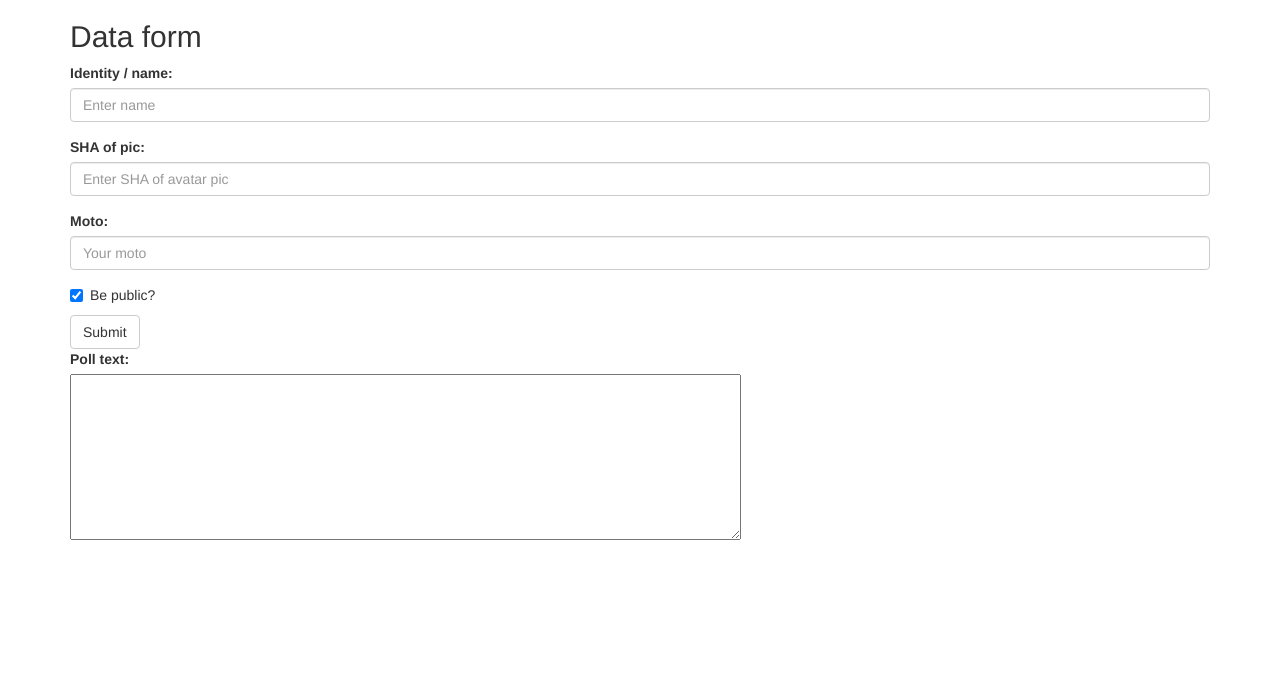
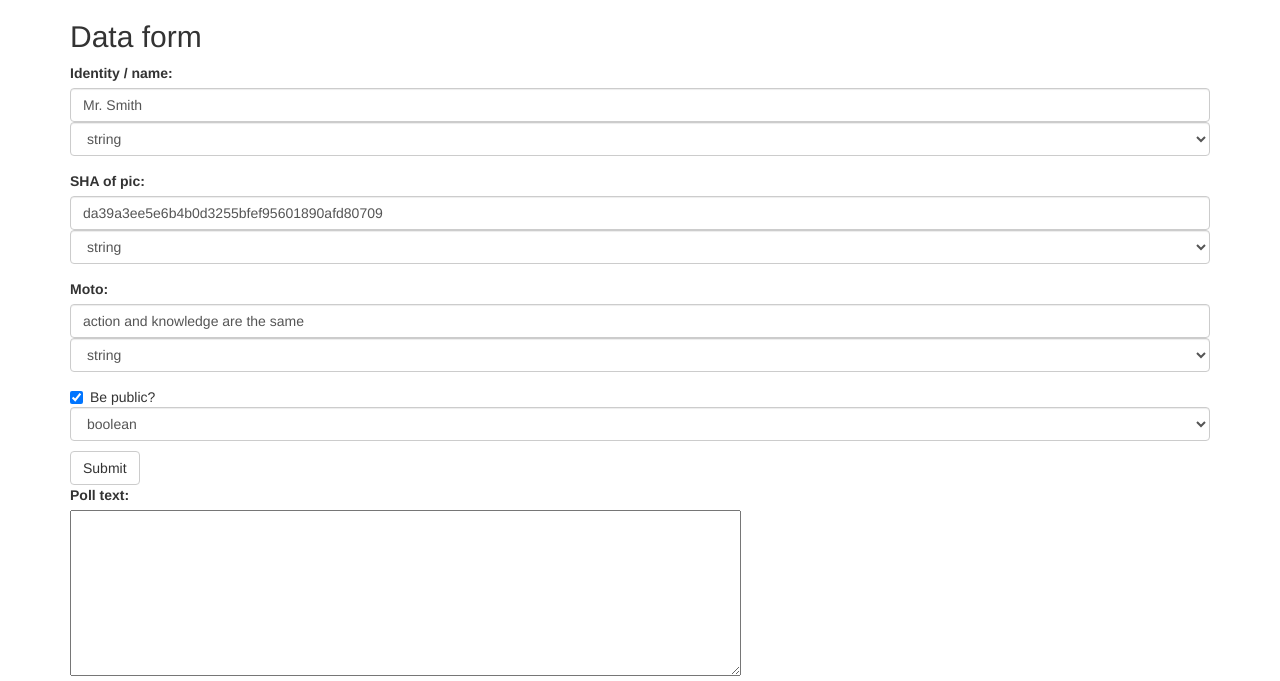
Before and after one commit to j0k/data2waves, a Flask app: page / in a window 1280 px wide. Shown: the top 681 px of the page. Run offline with Flask 2, Linux system fonts and the light colour scheme; data that the repository does not hold is empty; some libraries are stand-ins or nearby versions.

Commit message:
push 2 wave testnet blockchain

```diff
--- /dev/null
+++ b/onWaves/onWaves.py
@@ -0,0 +1,29 @@
+import pywaves as pw
+
+node  = "https://testnode1.wavesnodes.com"
+chain = "testnet"
+
+pw.setNode(node = node, chain = chain)
+
+
+class onWaves:
+    def __init__(self, privateKey):
+        self.addr = pw.Address(privateKey = privateKey)
+
+    def dataTransaction(self, data):
+        """
+        make dataTransaction using @data
+        """
+        return self.addr.dataTransaction(data)
+
+    @staticmethod
+    def fieldHTML2dataTrx(form, key, t):
+        """
+        return element {'type':@t, 'key':@key, 'value':@form[@key]}
+
+        example:  f(request.form, 'identity', 'string')
+        """
+
+        # check if type boolean
+        value = form[key] == "on" if (t=='boolean') else form[key]
+        return {'type':t, 'key':key, 'value': value}
--- a/server.py
+++ b/server.py
@@ -11,12 +11,12 @@ import time
 import json
 from datetime import datetime
 
+from onWaves.onWaves import onWaves
 
 app = Flask(__name__)
 api = restful.Api(app)
 
-
-polltext = ["defult_string"]
+waves = onWaves(privateKey='DvmMB3VawihsTHWFPv3eJD8ENCd2ywYzwmpJksPXkcYb')
 
 @app.after_request
 def add_header(r):
@@ -36,13 +36,23 @@ def index():
 @app.route('/postdata', methods=['POST'])
 def postdata():
     print(request.data)
+    print(request.form)
+
+    data = [] # pre
+
+    form = request.form
+    # dump
+    data.append(waves.fieldHTML2dataTrx(form, 'identity', 'string'))
+    data.append(waves.fieldHTML2dataTrx(form, 'avaSHA', 'string'))
+    data.append(waves.fieldHTML2dataTrx(form, 'moto', 'string'))
+    data.append(waves.fieldHTML2dataTrx(form, 'is_public', 'boolean'))
+
+    print(data)
     # import ipdb; ipdb.set_trace()
-    # requested_data = request.get_json()
-    # data = ""
-    pairs = map(lambda i:"-".join(i), request.form.items())
-    data = " ".join(pairs)
-    print(request.form)
-    resp = jsonify({"data": data, "success": True})
+    trx = waves.dataTransaction(data)
+    print(trx)
+    txt = json.dumps({'source':data, 'trx':trx})
+    resp = jsonify({"data": txt, "success": True})
     return resp
 
 
--- a/templates/index.html
+++ b/templates/index.html
@@ -23,21 +23,45 @@
     <form id="formDescription" enctype='application/json' action="javascript:postdata()" method="post">
       <div class="form-group">
         <label for="identity">Identity / name:</label>
-        <input type="text" class="form-control" id="identity" placeholder="Enter name" name="identity">
+        <input type="text" class="form-control" id="identity" placeholder="Enter name" name="identity" value="Mr. Smith">
+        <select class="form-control">
+          <option selected="selected">string</option>
+          <option>integer</option>
+          <option>boolean</option>
+          <option>binary</option>
+        </select>
       </div>
 
       <div class="form-group">
-        <label for="shaava">SHA of pic:</label>
-        <input type="text" class="form-control" id="shaava" placeholder="Enter SHA of avatar pic" name="shaava">
+        <label for="avaSHA">SHA of pic:</label>
+        <input type="text" class="form-control" id="avaSHA" placeholder="Enter SHA of avatar pic" name="avaSHA" value="da39a3ee5e6b4b0d3255bfef95601890afd80709">
+        <select class="form-control">
+          <option selected="selected">string</option>
+          <option>integer</option>
+          <option>boolean</option>
+          <option>binary</option>
+        </select>
       </div>
 
       <div class="form-group">
         <label for="moto">Moto:</label>
-        <input type="text" class="form-control" id="moto" placeholder="Your moto" name="moto">
+        <input type="text" class="form-control" id="moto" placeholder="Your moto" name="moto" value="action and knowledge are the same">
+        <select class="form-control">
+          <option selected="selected">string</option>
+          <option>integer</option>
+          <option>boolean</option>
+          <option>binary</option>
+        </select>
       </div>
 
       <div class="checkbox">
         <label><input type="checkbox" name="is_public" checked>Be public?</label>
+        <select class="form-control">
+          <option>string</option>
+          <option>integer</option>
+          <option selected="selected">boolean</option>
+          <option>binary</option>
+        </select>
       </div>
       <button type="submit" class="btn btn-default">Submit</button>
     </form>
```
Also changed, not shown: onWaves/__init__.py (added), pics/web.png (added), 1 other file.
